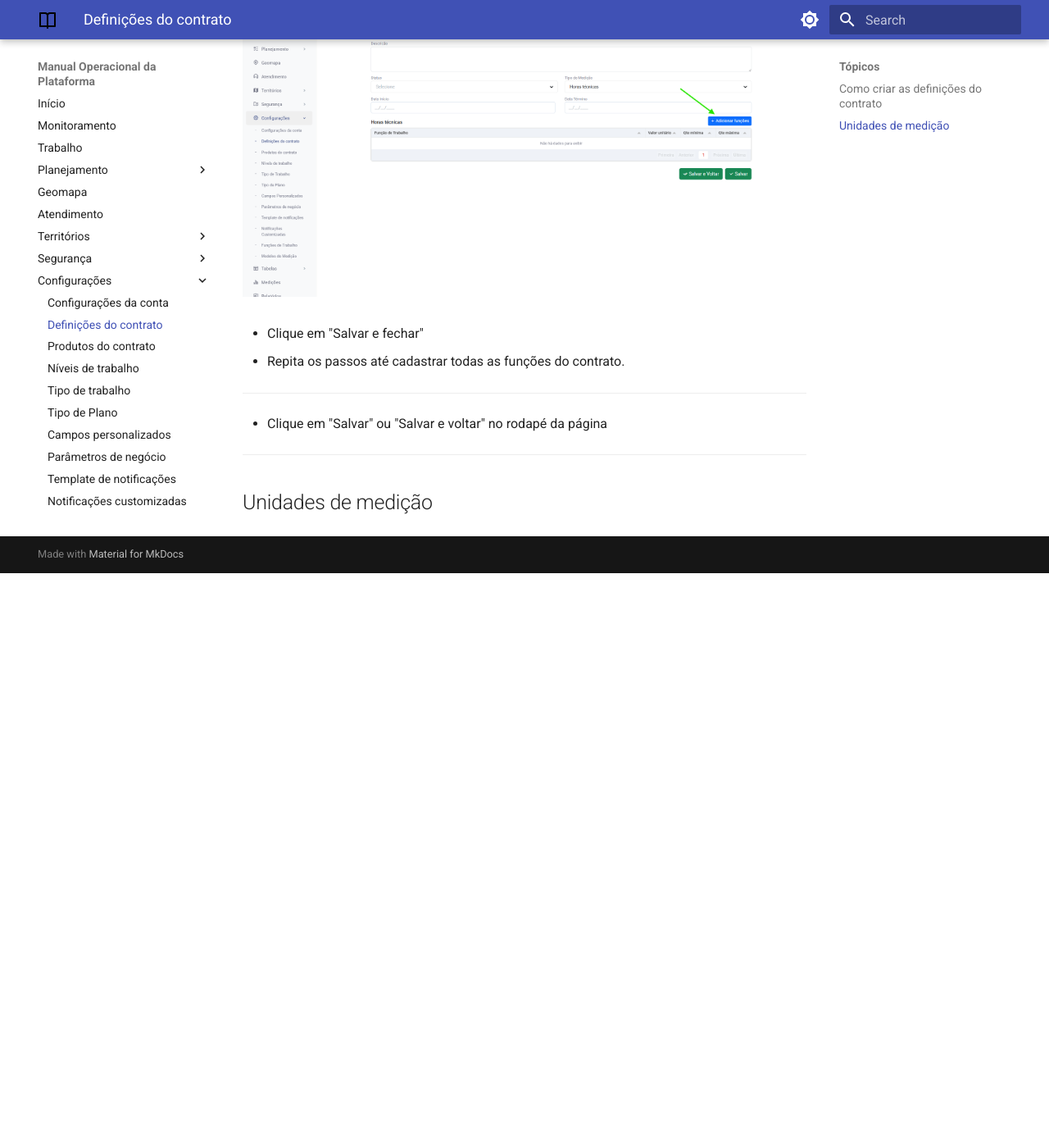
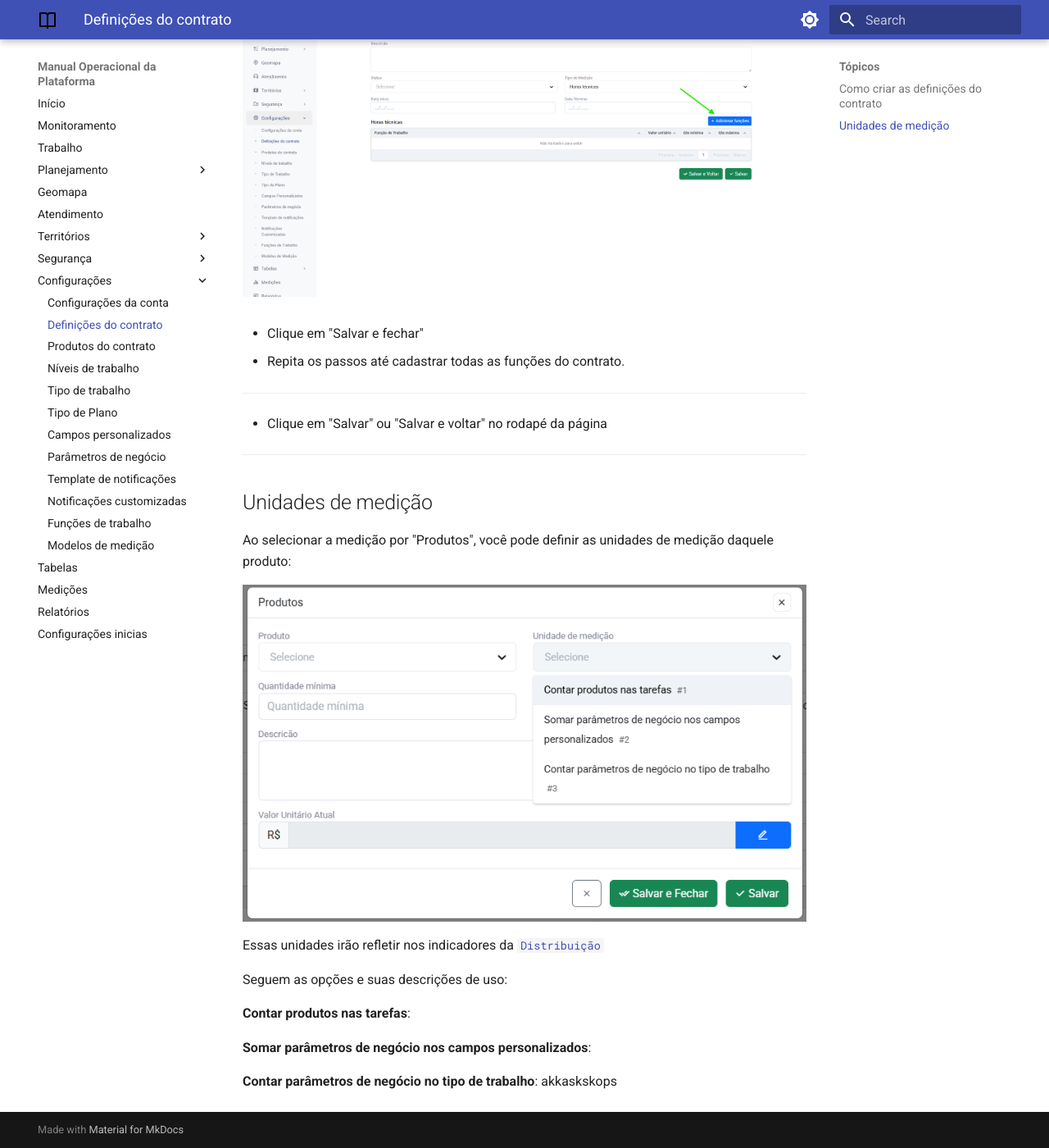
Before and after one commit to diagonalsocial/sig-manual-operacional, an MkDocs documentation site: the page built from docs/contract_definitions.md, in a window 1280 px wide and 1400 px high, scrolled down 2201 px. Shown: the whole window at 82% size. Built offline with MkDocs 1.6.1 and Material for MkDocs 9.7.7, drawn with Linux system fonts in a browser that asks for light colours; before the commit the page ends 2900 px from its top, so only the background shows below that.

Commit message:
added workflow

```diff
--- a/docs/contract_definitions.md
+++ b/docs/contract_definitions.md
@@ -115,3 +115,19 @@
 ---
 
 ## Unidades de medição
+
+Ao selecionar a medição por "Produtos", você pode definir as unidades de medição daquele produto:
+
+<figure markdown="span">
+ ![Image title](images/unit.png){ width="900" }
+</figure>
+
+Essas unidades irão refletir nos indicadores da [`Distribuição`](distribuition.md/#indicadores)
+
+Seguem as opções e suas descrições de uso:
+
+**Contar produtos nas tarefas**:
+
+**Somar parâmetros de negócio nos campos personalizados**:
+
+**Contar parâmetros de negócio no tipo de trabalho**: akkaskskops
```
Also changed, not shown: docs/contract_products.md (+27 -0 lines), docs/distribuition.md (+1 -4 lines), docs/images/unit.png (added).
